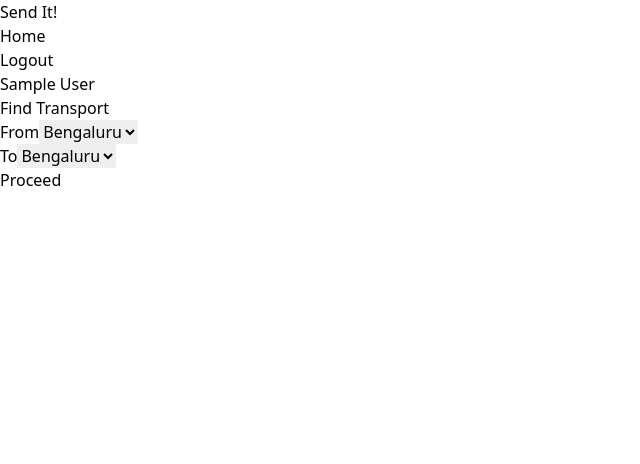
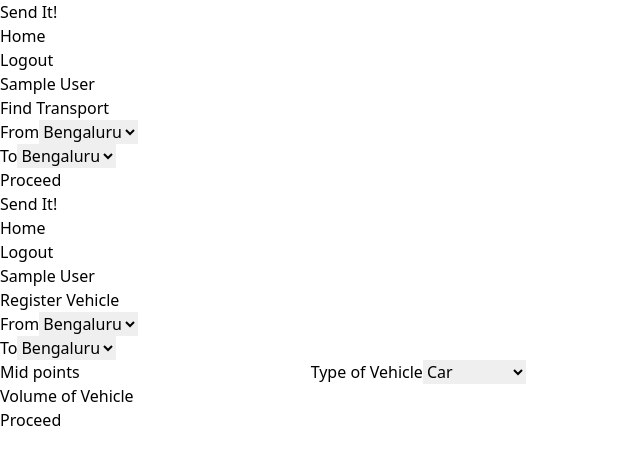
Before and after one commit to suyog301103/19-Logistics-Aggregator, a React (Vite) app: page / in a window 1280 px wide. Shown: the top 464 px of the page, without its empty margins (0-640 px from the left). Built offline with nearby package versions, Linux system fonts and the light colour scheme; no server answers; sample sign-in values are in the browser's storage.

Commit message:
Update App.jsx

```diff
--- a/src/App.jsx
+++ b/src/App.jsx
@@ -11,23 +11,34 @@ import Signup from "./pages/registration/Signup"
 import { ProtectedRoute } from './protectRoute/ProtectedRoute';
 import RetailHome from './pages/HomeRetail';
 import PickupDetails from './pages/PIckupDetails';
+import LogisticsHome from './pages/HomeLogistics';
+
+
 
 const App = () => {
+
+
   return (
     <Router>
       <Routes>
         <Route path='/' element={
         <ProtectedRoute>
           <RetailHome />
+          <LogisticsHome />
         </ProtectedRoute>
         } />
         <Route path='/login' element={<Login/>} />
         <Route path='/signup' element={<Signup/>} />
         <Route path='/pickup' element={<PickupDetails/>} />
+        <Route path='/logistics' element={<LogisticsHome/>} />
 
       </Routes>
     </Router>
+
+
+
   )
+
 }
 
 export default App
```
